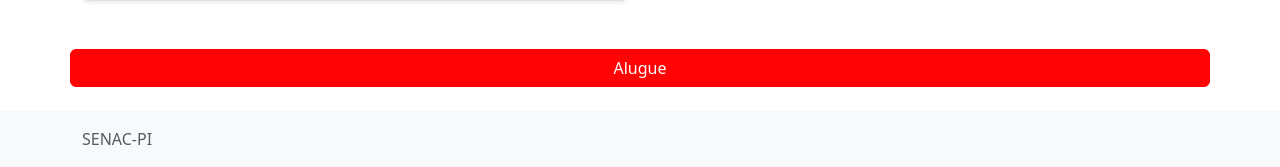
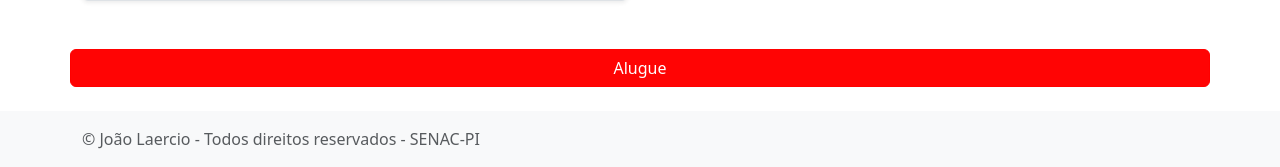
Before and after one commit to joao-laercio/Projeto_vcar, a Django app: page / in a window 1280 px wide. Shown: the part 1077-1244 px from the top of the page. Run offline with Django 4.2, Linux system fonts and the light colour scheme; data comes from the database, SQL or seed files in the repository; some libraries are stand-ins or nearby versions.

Commit message:
Atualizar index.html

```diff
--- a/templates/index.html
+++ b/templates/index.html
@@ -117,7 +117,7 @@
 
   <footer class="footer mt-auto py-3 bg-light">
     <div class="container">
-      <span class="text-muted">SENAC-PI</span>
+     <span class="text-muted">© João Laercio - Todos direitos reservados - SENAC-PI</span>
     </div>
   </footer>
 
```
